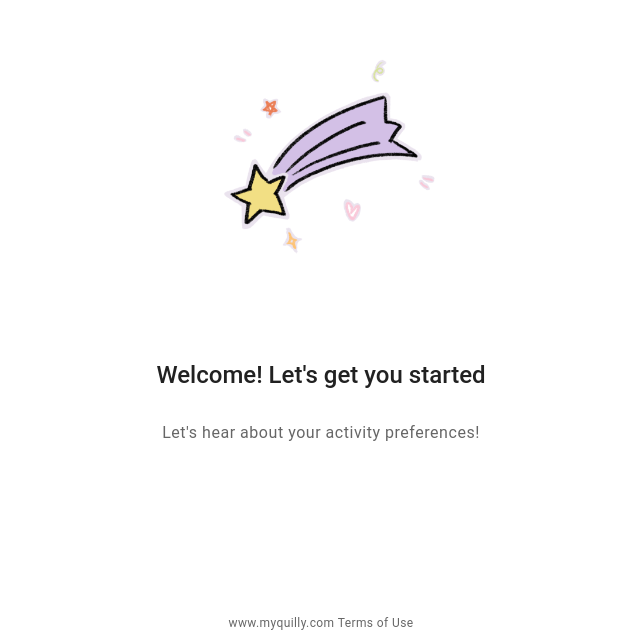
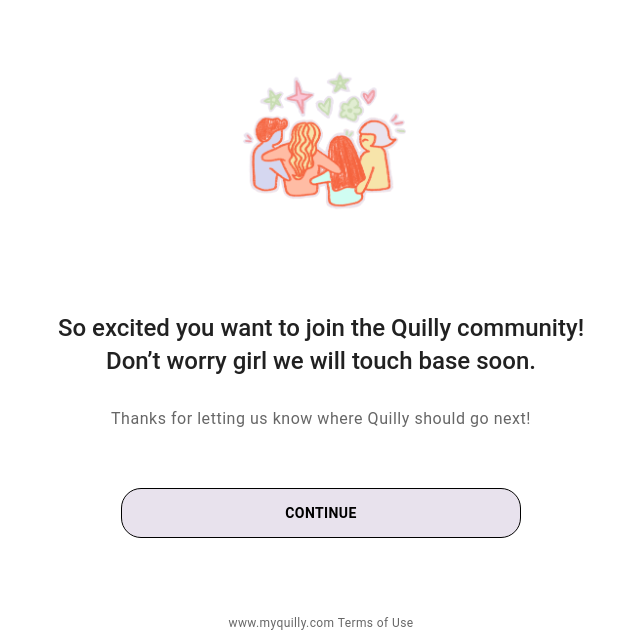
Before and after one commit to Quillyofficial/quilly_form, a Next.js app: page /thanksNotified in a window 1280 px wide. Shown: the part 156-800 px from the top of the page, without its empty margins (319-959 px from the left). Built offline with nearby package versions, Linux system fonts and the light colour scheme.

Commit message:
updated notified pages

```diff
--- a/src/pages/thanksNotified.js
+++ b/src/pages/thanksNotified.js
@@ -1,14 +1,14 @@
 import React from 'react';
-import { Button, Typography, FormHelperText, Box } from '@mui/material';
+import { Typography, FormHelperText, Button, Box } from '@mui/material';
 import Image from 'next/image';
 import { useRouter } from 'next/router';
 
-export default function Welcome() {
+export default function Thanks() {
   const router = useRouter();
 
   const handleSubmit = (e) => {
     e.preventDefault();
-    router.push('/mcqOne');
+    router.push('/pledge');
   };
 
   return (
@@ -17,10 +17,22 @@
         display: 'flex',
         flexDirection: 'column',
         alignItems: 'center',
-        justifyContent: 'center',
         minHeight: '100vh',
         position: 'relative',
         padding: 3
+      }}
+    >
+      {/* Main Content Container */}
+      <Box
+        sx={{
+          display: 'flex',
+          flexDirection: 'column',
+          alignItems: 'center',
+          justifyContent: 'center',
+          flex: 1,
+          width: '100%',
+          maxWidth: 'sm',
+          mt: { xs: 4, md: 8 }
         }}
       >
         {/* Image Container */}
@@ -29,38 +41,39 @@
             position: 'relative',
             width: '100%',
             maxWidth: '400px',
-          height: '300px',
+            height: '250px',
             mb: 4
           }}
         >
           <Image
-          src="/images/star_non.png"
-          alt="Welcome"
+            src="/images/buddies.png"
+            alt="Hugging Friends"
             fill
             style={{ objectFit: 'contain' }}
             priority
           />
         </Box>
 
-      {/* Content Container */}
+        {/* Text and Button Container */}
         <Box
           sx={{
             display: 'flex',
             flexDirection: 'column',
             alignItems: 'center',
-          gap: 2,
-          maxWidth: 'sm',
-          width: '100%'
+            gap: 3,
+            width: '100%',
+            mt: 2
           }}
         >
           <Typography
             variant="h5"
             sx={{
               textAlign: 'center',
-            mb: 1
+              lineHeight: 1.4
             }}
           >
-          Welcome! Let's get you started
+            So excited you want to join the Quilly community! <br/>
+            Don’t worry girl we will touch base soon.
           </Typography>
 
           <FormHelperText
@@ -70,9 +83,28 @@
               mb: 2
             }}
           >
-          Let's hear about your activity preferences!
+            Thanks for letting us know where Quilly should go next! <br/>
           </FormHelperText>
 
+          <Button
+            onClick={handleSubmit}
+            sx={{
+              backgroundColor: 'rgba(232, 226, 237, 1)',
+              color: 'black',
+              fontWeight: 'bold',
+              borderRadius: '20px',
+              width: { xs: '100%', sm: '400px' },
+              height: '50px',
+              border: 1,
+              mt: 2,
+              '&:hover': {
+                backgroundColor: 'rgba(222, 216, 227, 1)',
+              }
+            }}
+          >
+            Continue
+          </Button>
+        </Box>
       </Box>
 
       {/* Footer */}
```
Lines whose indentation alone changed are shown as unchanged.
